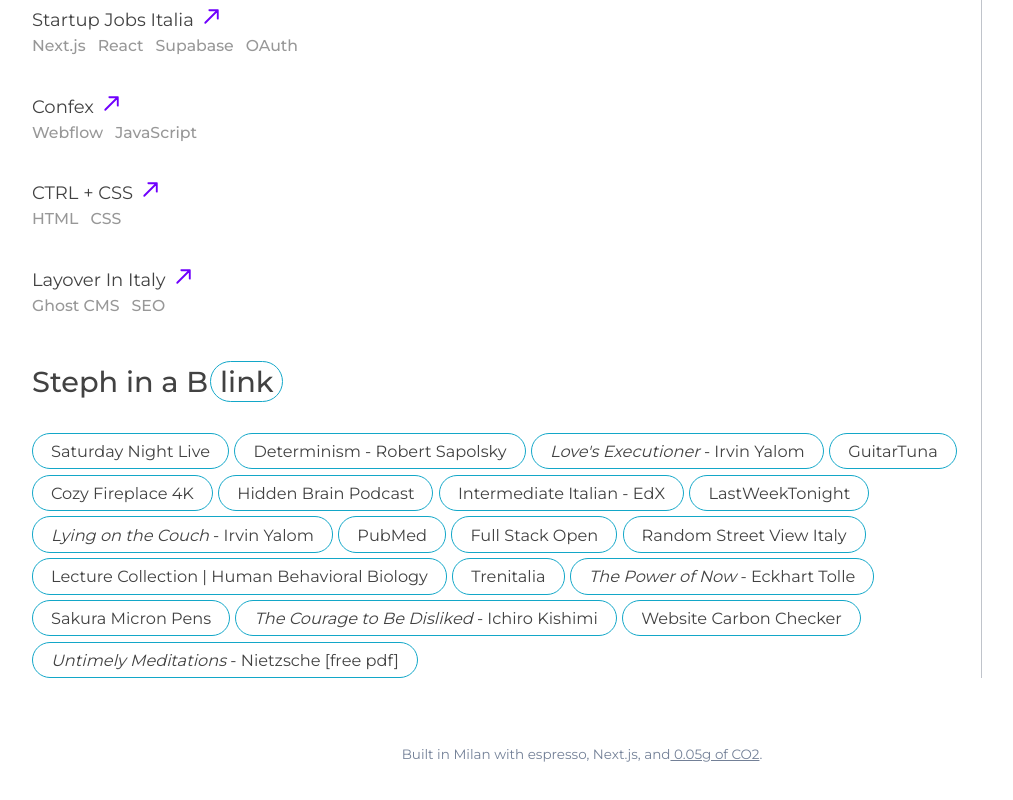
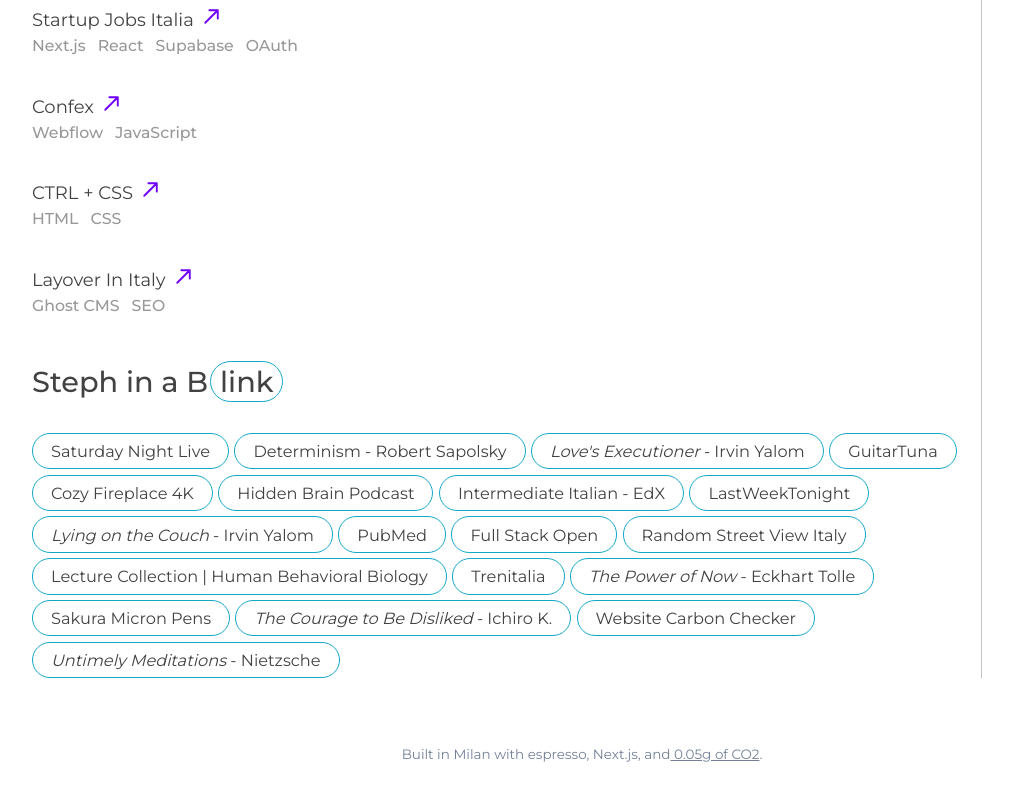
Before and after one commit to sgiori11/portfolio-current, a Next.js app: page / in a window 1280 px wide. Shown: the part 1595-2395 px from the top of the page, without its empty margins (58-1071 px from the left). Built offline with nearby package versions, Linux system fonts and the light colour scheme.

Commit message:
truncated long names

```diff
--- a/src/app/components/Collage.js
+++ b/src/app/components/Collage.js
@@ -20,9 +20,9 @@
        <a href="https://www.trenitalia.com" target="_blank">Trenitalia</a>
        <a href="https://bookshop.org/a/102159/9781577314806" target="_blank"><span>The Power of Now&nbsp;</span> - Eckhart Tolle</a>
        <a href="https://www.sakuraofamerica.com/product/pigma-micron/" target="_blank">Sakura Micron Pens</a>
-       <a href="https://bookshop.org/a/102159/9781501197277" target="_blank"><span>The Courage to Be Disliked&nbsp;</span> - Ichiro Kishimi</a>
+       <a href="https://bookshop.org/a/102159/9781501197277" target="_blank"><span>The Courage to Be Disliked&nbsp;</span> - Ichiro K.</a>
        <a href="https://www.websitecarbon.com" target="_blank">Website Carbon Checker</a>
-       <a href="https://www.google.com/url?sa=t&rct=j&q=&esrc=s&source=web&cd=&cad=rja&uact=8&ved=2ahUKEwi3o7Onxe-EAxXZcvEDHTn3CtkQFnoECA8QAQ&url=https%3A%2F%2Fengagement2017.files.wordpress.com%2F2017%2F03%2Fnietzsche_on-the-uses-and-disadvantages-of-history-for-life.pdf&usg=AOvVaw3sp9mC1oU9fVr3IacRQrw2&opi=89978449" target="_blank"><span>Untimely Meditations&nbsp;</span> - Nietzsche [free pdf]</a>
+       <a href="https://www.google.com/url?sa=t&rct=j&q=&esrc=s&source=web&cd=&cad=rja&uact=8&ved=2ahUKEwi3o7Onxe-EAxXZcvEDHTn3CtkQFnoECA8QAQ&url=https%3A%2F%2Fengagement2017.files.wordpress.com%2F2017%2F03%2Fnietzsche_on-the-uses-and-disadvantages-of-history-for-life.pdf&usg=AOvVaw3sp9mC1oU9fVr3IacRQrw2&opi=89978449" target="_blank"><span>Untimely Meditations&nbsp;</span> - Nietzsche</a>
     </section>
   )
 }
```
